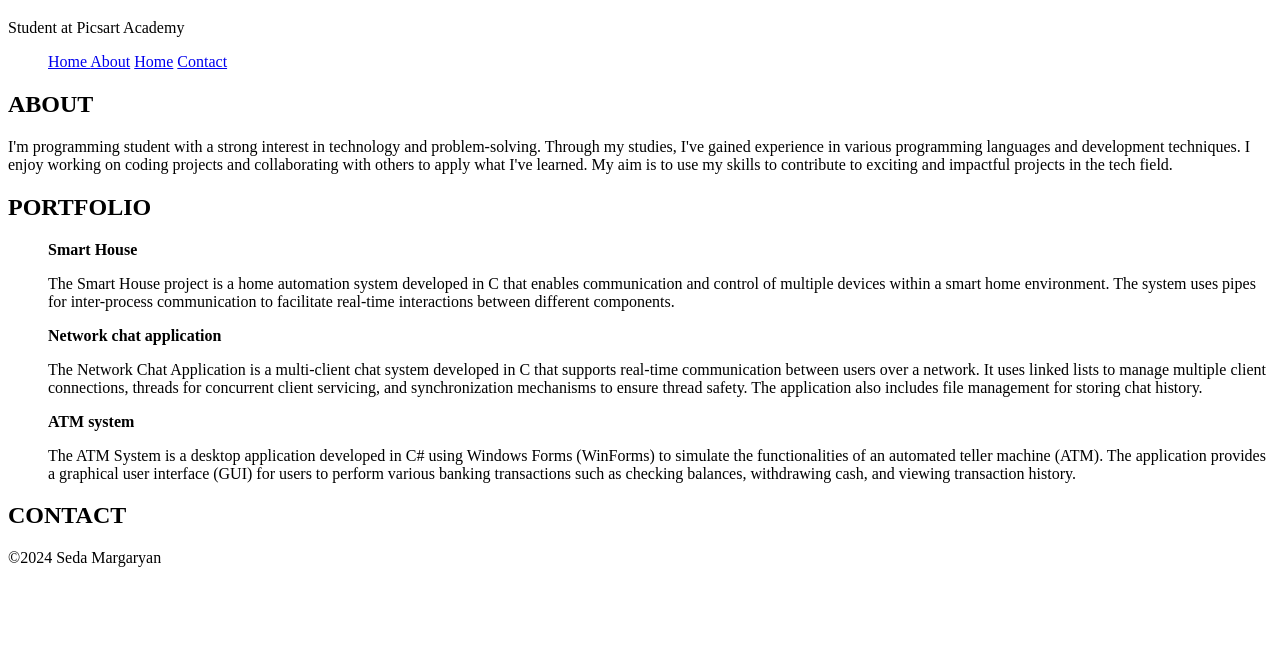
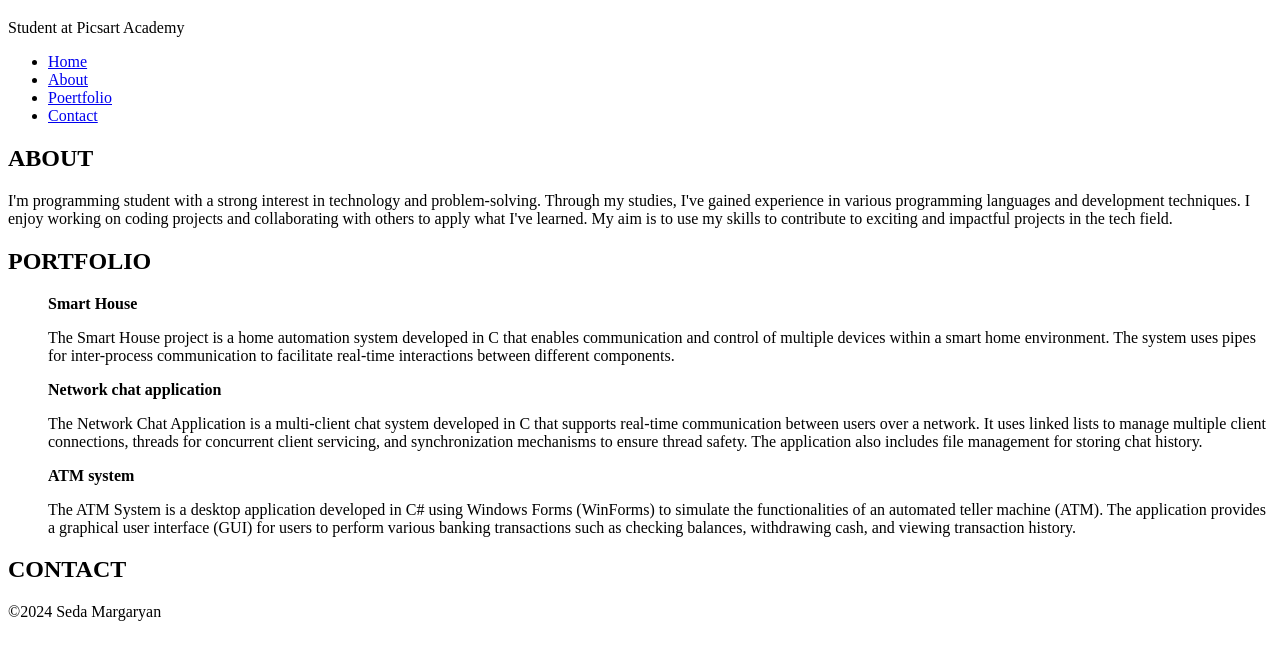
Before and after one commit to SeDa033/BuildingPersonalPortfolio, a plain HTML site: page index.html in a window 1280 px wide. Shown: the part 61-720 px from the top of the page. Drawn offline with Linux system fonts and the light colour scheme.

Commit message:
Update index.html

```diff
--- a/index.html
+++ b/index.html
@@ -8,18 +8,21 @@
         <header>
             <h1>Seda Margaryan</h1>
             <p>Student at Picsart Academy</p>
+        </header>
+        <nav>
             <ul>
-                <a href = "#Home"> Home </a>
-                <a href = "#About">About</a>
-                <a href = "#Home">Home</a>
-                <a href = "#Contact">Contact</a>
+               <li> <a href = "#Home"> Home </a></li>
+               <li><a href = "#About">About</a></li>
+               <li> <a href = "#Portfolio"> Poertfolio </a></li>
+               <li><a href = "#Contact">Contact</a></li>
+
             </ul>
-        </header>
-        <about>
+        </nav>
+        <section>
             <h2> ABOUT </h2>
             <p>I'm  programming student with a strong interest in technology and problem-solving. Through my studies, I've gained experience in various programming languages and development techniques. I enjoy working on coding projects and collaborating with others to apply what I've learned. My aim is to use my skills to contribute to exciting and impactful projects in the tech field.</p>
-        </about>
-        <portfolio>
+        </section>
+        <section>
             <h2>PORTFOLIO</h2>
             <ol>
                <strong>Smart House</strong>
@@ -31,11 +34,11 @@
 
             </ol>
 
-        </portfolio>
-        <contact>
+        </section>
+        <section>
             <h2>CONTACT</h2>
             <a href = "margaryanseda788@gmail.com"> </a>
-        </contact>
+        </section>
         <footer>
             <p>&copy;2024 Seda Margaryan</p>
         </footer>
```
